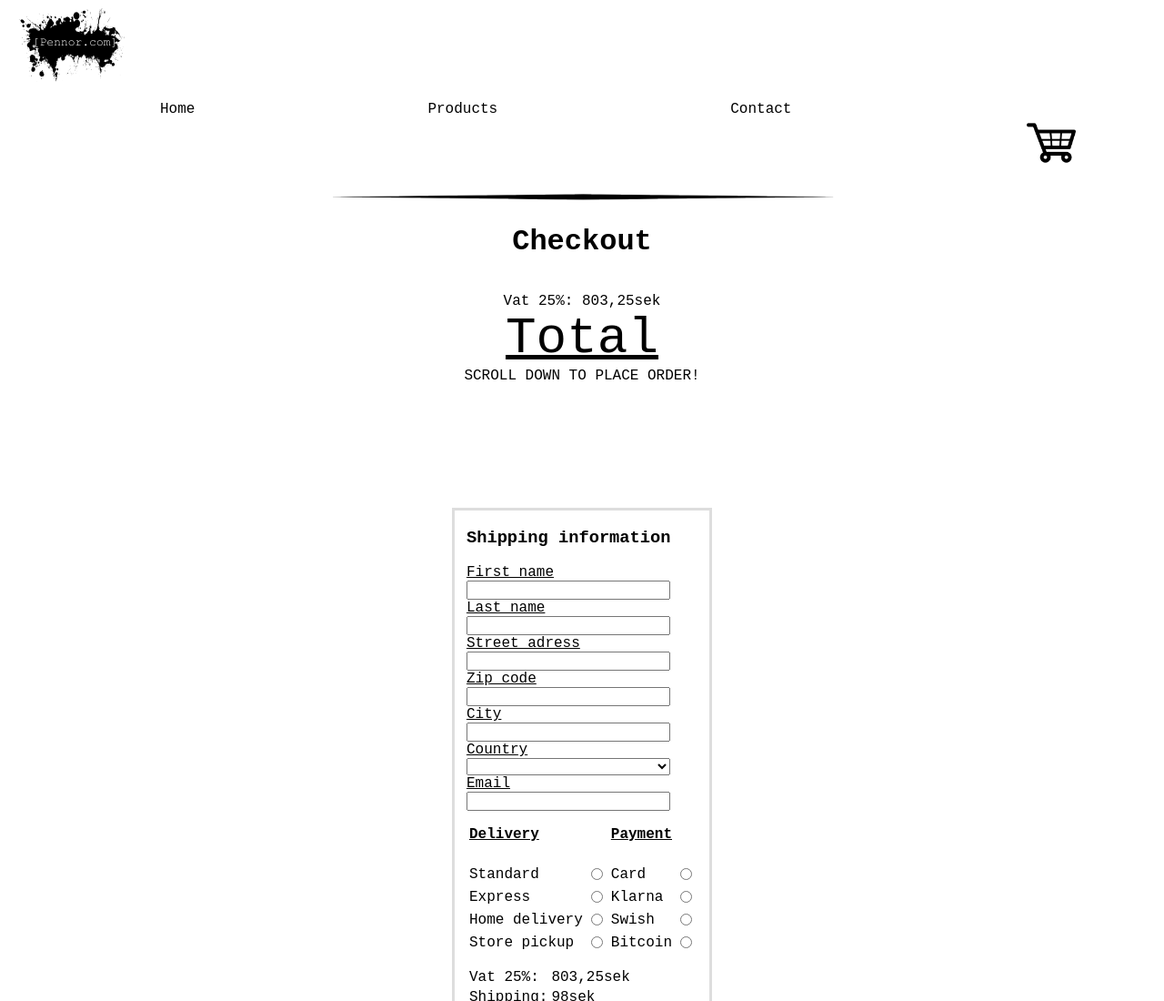
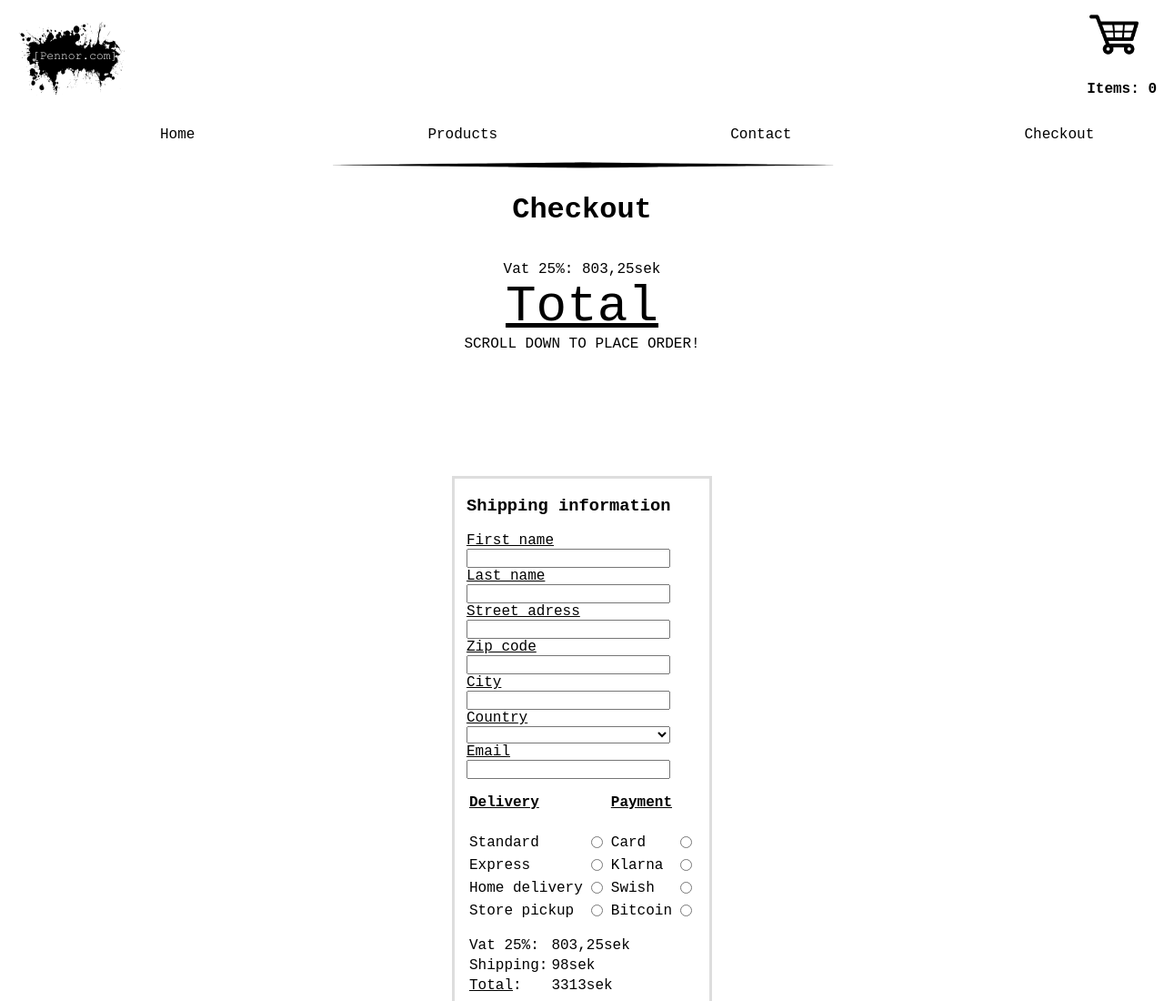
Before and after one commit to Robinhiio/Pennor, a plain HTML site: page checkout.html in a window 1280 px wide. Shown: the top 1100 px of the page at 91% size. Drawn offline with nearby package versions, Linux system fonts and the light colour scheme.

Commit message:
man kan se antal items i header

```diff
--- a/checkout.html
+++ b/checkout.html
@@ -11,15 +11,21 @@
 <body id ="checkout_page">
 <header id="header">
     <div class="container">
-        <button class="logo">
-            <img src="images/pennorLogo_mini_test.png" alt="Logo" title="Pennor.com">
-        </button>
+        <div class="header_top">
+            <button class="logo">
+                <img src="images/pennorLogo_mini_test.png" alt="Logo" title="Pennor.com">
+            </button>
+            <div class="cart">
+                <a class = "cart_a" href="checkout.html"><img class="cart_image" src="images/cart.png"></a>
+                <p class="cart_quantity"></p>
+            </div>
+        </div>
         <div id="nav">
             <ul>
                 <li><a href="home.html">Home</a></li>
                 <li><a href="products.html">Products</a></li>
                 <li><a href="contact.html">Contact</a></li>
-                <li class="cart"><a href="checkout.html"></p> <img class = "cart_image" src="images/cart.png"></a></li>
+                <li><a href="checkout.html">Checkout</a></li>
             </ul>
         </div>
     </div>
--- a/css/responsive.css
+++ b/css/responsive.css
@@ -2,15 +2,16 @@ body{
   font-family: Courier New;
 }
 .cart{
-  display: flex;
-  flex-direction: row;
+
+}
+.cart_a{
+  display: inline-block;
 }
 .cart_image{
   width: 60px;
   height: 60px;
 }
 .cart_quantity{
-  margin-right: 10px;
   font-weight: bold;
 }
 .indexHeader{
@@ -26,6 +27,10 @@ header{
   z-index: 10;
   background: #ffffff;
   width: 100%;
+}
+.header_top{
+  display: flex;
+  justify-content: space-between;
 }
 
 #nav > ul{
--- a/js.js
+++ b/js.js
@@ -7,11 +7,9 @@ $(document).ready(function () {
     $(".item_price").html('Price: ' + items[0].price);
 
     drawItems();
+    countTotalQuantity();
     var existingEntries = JSON.parse(localStorage.getItem("itemList"));
-    /*
-    var totalQuantity = countTotalQuantity(existingEntries);
-    $('.cart_quantity').text("[" + totalQuantity + "]");
-*/
+
     function drawItems() {
         for (var i = 0; i < items.length; i++) {
             var itemDiv = $('<div class="item_div"></div>').data("item", i);    //CREATE DIV THATH CONTAIN ITEM NUMBER INDEX
@@ -22,7 +20,6 @@ $(document).ready(function () {
 
             var itemTitle = $('<p>' + items[i].title + '</p>');                 //CREATE P WITH THE IMAGE TITLE
             itemDiv.append(itemImg);                                            // ADD IMAGE AND P TO THE ITEM DIV
-            //  itemDiv.append(itemTitle);
         }
     }
 
@@ -52,15 +49,9 @@ $(document).ready(function () {
             }
         }
         if (found === false) existingEntries.push(addedItem);
-
-       // var totalQuantity = countTotalQuantity(existingEntries);
-
         localStorage.setItem("itemList", JSON.stringify(existingEntries));
         flyToElement($(".item_description_img"), $(".cart"));
-        /*
-        console.log(totalQuantity);
-        $('.cart_quantity').text("[" + totalQuantity + "]");
-        */
+        countTotalQuantity();
     });
 
     //CHECKOUT FUNCTIONS
@@ -133,14 +124,16 @@ $(document).ready(function () {
 
 
     }
-/*
-    function countTotalQuantity(existingEntries) {
+
+    function countTotalQuantity() {
+        var existingEntries = JSON.parse(localStorage.getItem("itemList"));
+        if (existingEntries == null) existingEntries = [];
         var totalQuantity = 0;
         for (var i = 0; i < existingEntries.length; i++) {
             totalQuantity += existingEntries[i].quantity;
         }
-        return totalQuantity;
+        $(".cart_quantity").text("Items: " + totalQuantity)
     }
-*/
+
 
 });
```
Also changed, not shown: contact.html (+10 -4 lines), home.html (+10 -4 lines), products.html (+12 -6 lines).
